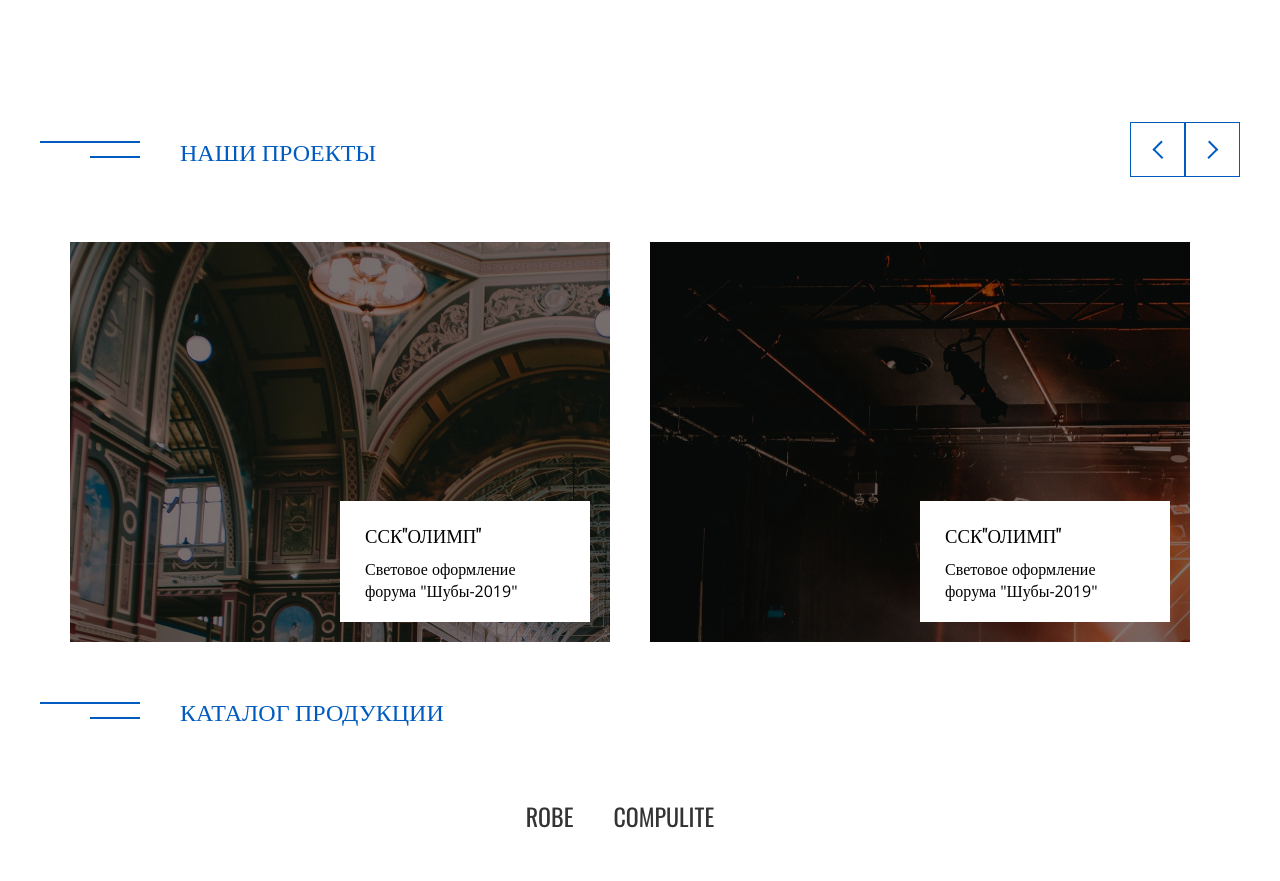
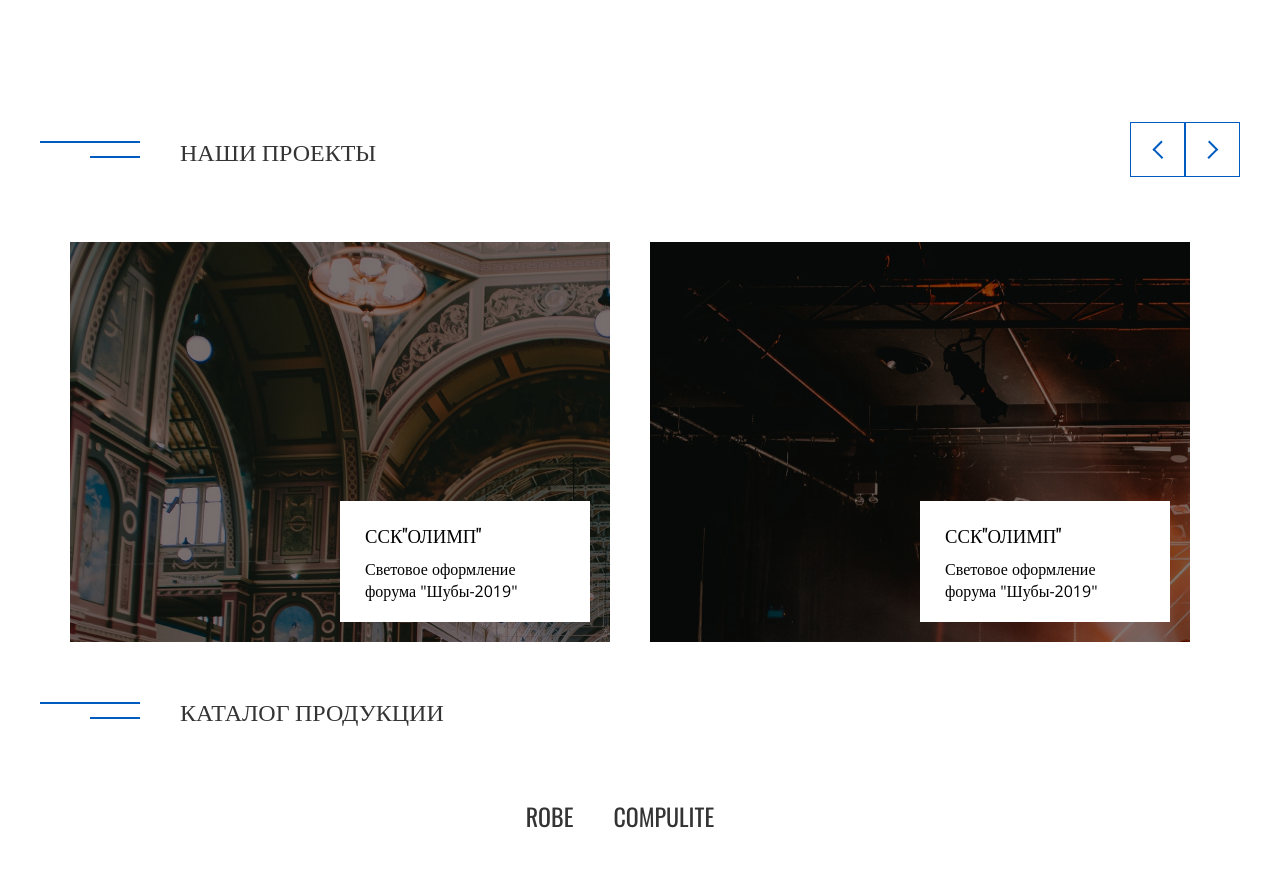
Before and after one commit to Lesnoypyps/Trans-Light, a plain HTML site: page index.html in a window 1280 px wide. Shown: the part 820-1701 px from the top of the page. Drawn offline with nearby package versions, Linux system fonts and the light colour scheme.

Commit message:
fix: change color of headings

```diff
--- a/styles.css
+++ b/styles.css
@@ -95,7 +95,7 @@ h1,h2,h3,h4{
     margin-left: 50px;
 }
 .projects__heading,.catalog__heading{
-    color: #005BC1;
+    color: #343434;
 }
 .projects-header{
     display: flex;
```
